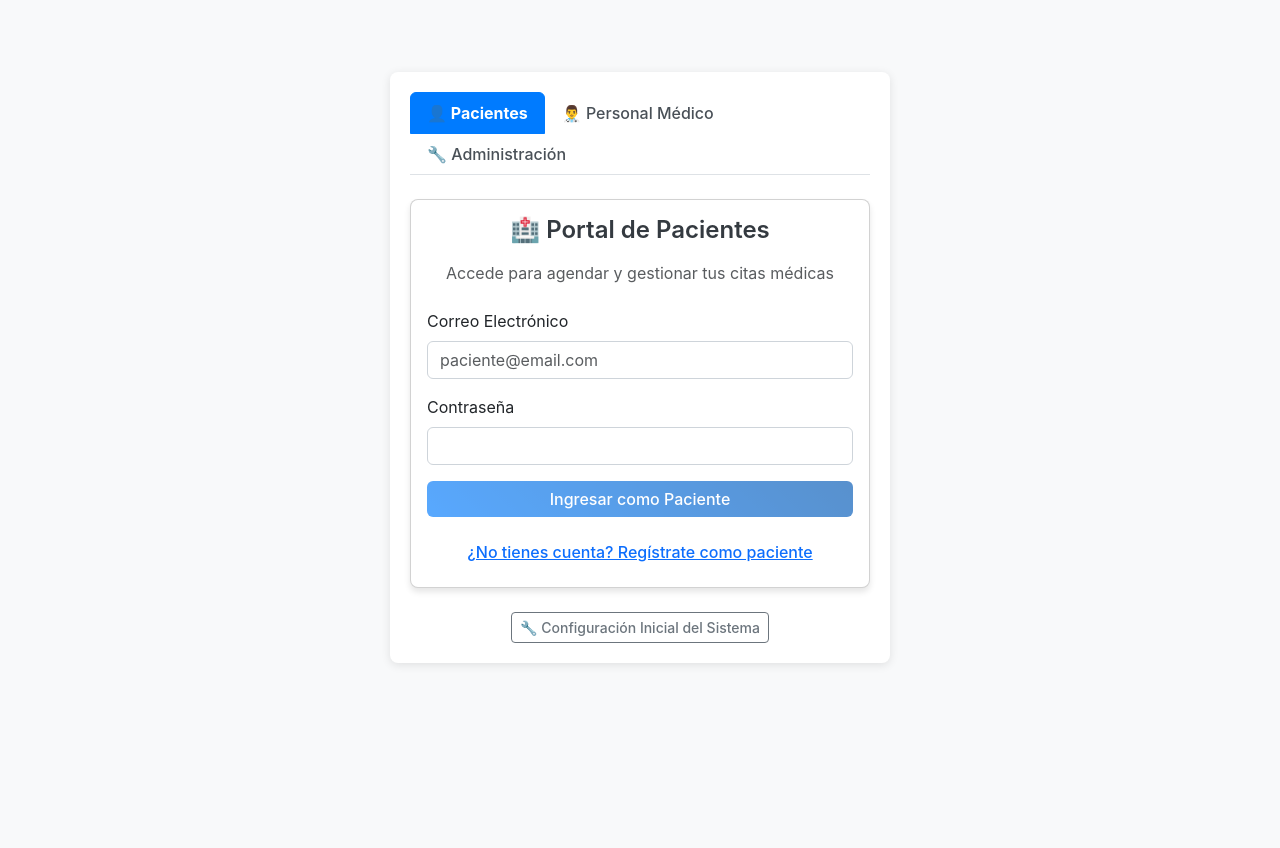
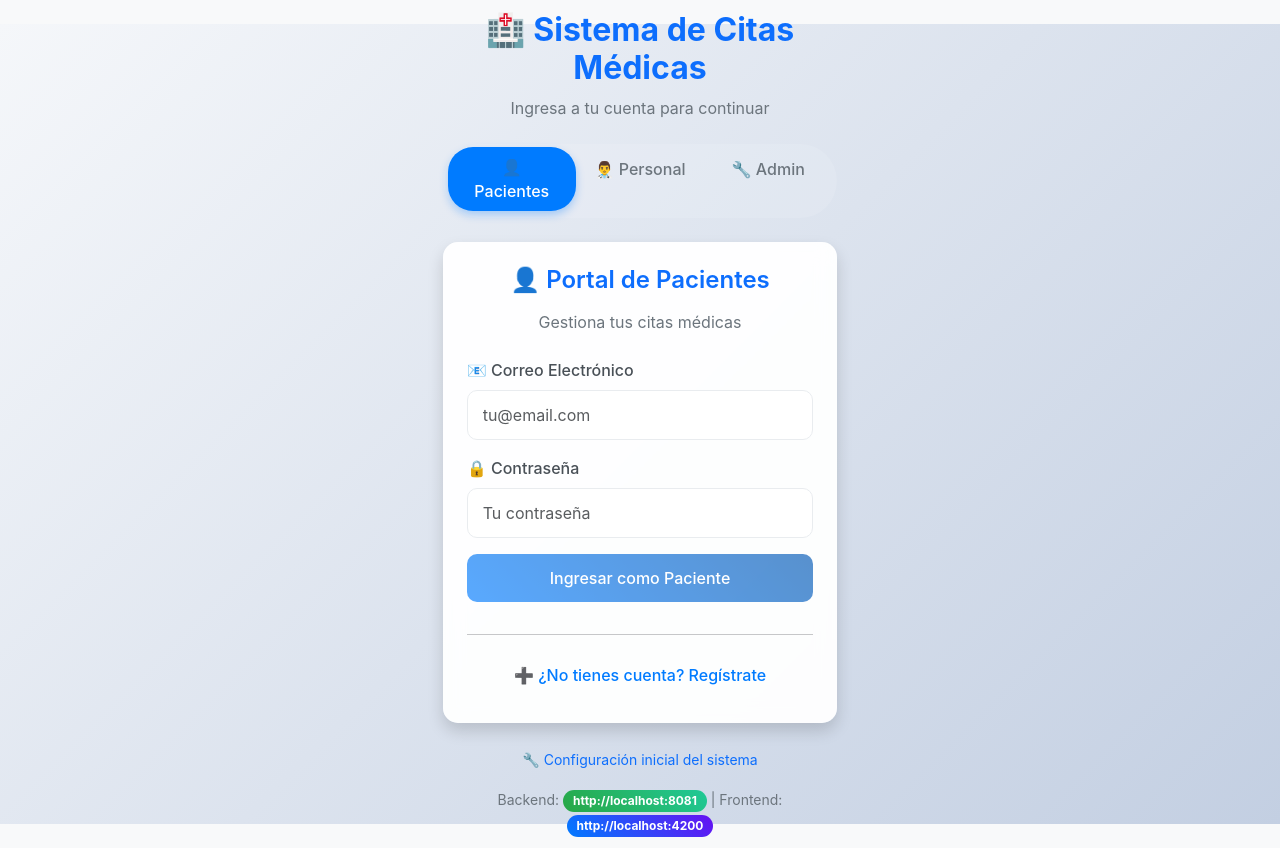
Before and after one commit to josue004ys/citas-medicas, an Angular app: page /login in a window 1280 px wide. Before the commit the page ends 800 px from the top, so only its background shows below. Built offline with nearby package versions, Linux system fonts and the light colour scheme.

Commit message:
Sistema completo funcional - Login profesional mejorado con tabs y validaciones

```diff
--- a/src/app/auth/login/login.component.html
+++ b/src/app/auth/login/login.component.html
@@ -1,7 +1,15 @@
-<div class="container mt-5" style="max-width: 500px;">
+<div class="container-fluid vh-100 d-flex align-items-center justify-content-center bg-light">
+  <div class="row w-100">
+    <div class="col-md-6 col-lg-4 mx-auto">
+
+      <!-- Header del sistema -->
+      <div class="text-center mb-4">
+        <h2 class="fw-bold text-primary">🏥 Sistema de Citas Médicas</h2>
+        <p class="text-muted">Ingresa a tu cuenta para continuar</p>
+      </div>
 
       <!-- Tabs para diferentes tipos de usuario -->
-  <ul class="nav nav-tabs mb-4" role="tablist">
+      <ul class="nav nav-pills nav-justified mb-4" role="tablist">
         <li class="nav-item" role="presentation">
           <button class="nav-link" [class.active]="tipoLogin === 'paciente'" type="button" role="tab"
             (click)="cambiarTipoLogin('paciente')">
@@ -11,166 +19,128 @@
         <li class="nav-item" role="presentation">
           <button class="nav-link" [class.active]="tipoLogin === 'personal'" type="button" role="tab"
             (click)="cambiarTipoLogin('personal')">
-        👨‍⚕️ Personal Médico
+            👨‍⚕️ Personal
           </button>
         </li>
         <li class="nav-item" role="presentation">
           <button class="nav-link" [class.active]="tipoLogin === 'admin'" type="button" role="tab"
             (click)="cambiarTipoLogin('admin')">
-        🔧 Administración
+            🔧 Admin
           </button>
         </li>
       </ul>
 
-  <div class="tab-content">
+      <!-- Contenido dinámico según tipo de login -->
+      <div class="card shadow">
+        <div class="card-body p-4">
 
           <!-- Login para Pacientes -->
-    <div class="tab-pane" [class.show]="tipoLogin === 'paciente'" [class.active]="tipoLogin === 'paciente'"
-      *ngIf="tipoLogin === 'paciente'">
-      <div class="card">
-        <div class="card-body">
-          <h4 class="card-title text-center mb-3">🏥 Portal de Pacientes</h4>
-          <p class="text-muted text-center mb-4">Accede para agendar y gestionar tus citas médicas</p>
+          <div *ngIf="tipoLogin === 'paciente'">
+            <h4 class="card-title text-center mb-3 text-primary">
+              👤 Portal de Pacientes
+            </h4>
+            <p class="text-muted text-center mb-4">Gestiona tus citas médicas</p>
+          </div>
 
+          <!-- Login para Personal Médico -->
+          <div *ngIf="tipoLogin === 'personal'">
+            <h4 class="card-title text-center mb-3 text-success">
+              👨‍⚕️ Portal Médico
+            </h4>
+            <p class="text-muted text-center mb-4">Acceso para personal sanitario</p>
+
+            <div class="alert alert-info alert-sm">
+              <small><strong>Nota:</strong> Para crear nuevos usuarios médicos, use el panel de administración.</small>
+            </div>
+          </div>
+
+          <!-- Login para Administradores -->
+          <div *ngIf="tipoLogin === 'admin'">
+            <h4 class="card-title text-center mb-3 text-warning">
+              🔧 Panel de Administración
+            </h4>
+            <p class="text-muted text-center mb-4">Gestión del sistema</p>
+
+            <div class="alert alert-warning alert-sm">
+              <h6>🔑 Credenciales por defecto:</h6>
+              <small>
+                <strong>Email:</strong> admin&#64;hospital.com<br>
+                <strong>Password:</strong> admin123
+              </small>
+              <hr class="my-2">
+              <small class="text-muted">⚠️ Cambie estas credenciales después del primer acceso</small>
+            </div>
+          </div>
+
+          <!-- Formulario de login -->
           <form [formGroup]="loginForm" (ngSubmit)="onSubmit()">
             <div class="mb-3">
-              <label for="correo" class="form-label">Correo Electrónico</label>
+              <label for="correo" class="form-label">
+                📧 Correo Electrónico
+              </label>
               <input formControlName="correo" type="email" id="correo" class="form-control"
-                placeholder="paciente&#64;email.com">
-              <div *ngIf="loginForm.get('correo')?.invalid && loginForm.get('correo')?.touched" class="text-danger">
-                Ingrese un correo válido
+                [class.is-invalid]="loginForm.get('correo')?.invalid && loginForm.get('correo')?.touched"
+                placeholder="tu&#64;email.com">
+              <div *ngIf="loginForm.get('correo')?.invalid && loginForm.get('correo')?.touched"
+                class="invalid-feedback">
+                <small>Ingrese un correo válido</small>
               </div>
             </div>
 
             <div class="mb-3">
-              <label for="password" class="form-label">Contraseña</label>
-              <input formControlName="password" type="password" id="password" class="form-control">
-              <div *ngIf="loginForm.get('password')?.invalid && loginForm.get('password')?.touched" class="text-danger">
-                Mínimo 4 caracteres
+              <label for="password" class="form-label">
+                🔒 Contraseña
+              </label>
+              <input formControlName="password" type="password" id="password" class="form-control"
+                [class.is-invalid]="loginForm.get('password')?.invalid && loginForm.get('password')?.touched"
+                placeholder="Tu contraseña">
+              <div *ngIf="loginForm.get('password')?.invalid && loginForm.get('password')?.touched"
+                class="invalid-feedback">
+                <small>Mínimo 4 caracteres</small>
               </div>
             </div>
 
-            <div *ngIf="error" class="alert alert-danger">{{ error }}</div>
+            <!-- Mostrar errores -->
+            <div *ngIf="error" class="alert alert-danger" role="alert">
+              ⚠️ {{ error }}
+            </div>
 
-            <button type="submit" class="btn btn-primary w-100 mb-3" [disabled]="loginForm.invalid || isLoading">
-              <span *ngIf="isLoading" class="spinner-border spinner-border-sm me-2"></span>
-              {{ isLoading ? 'Ingresando...' : 'Ingresar como Paciente' }}
+            <!-- Botón de login dinámico según tipo -->
+            <button type="submit" class="btn w-100 mb-3" [class]="getBtnClass()"
+              [disabled]="loginForm.invalid || isLoading">
+
+              <span *ngIf="isLoading" class="spinner-border spinner-border-sm me-2" role="status"></span>
+              {{ isLoading ? 'Ingresando...' : getBtnText() }}
             </button>
 
-            <div class="text-center">
+            <!-- Solo mostrar registro para pacientes -->
+            <div *ngIf="tipoLogin === 'paciente'" class="text-center">
+              <hr>
               <button type="button" class="btn btn-link" routerLink="/registro">
-                ¿No tienes cuenta? Regístrate como paciente
+                ➕ ¿No tienes cuenta? Regístrate
               </button>
             </div>
           </form>
         </div>
       </div>
-    </div>
 
-    <!-- Login para Personal Médico -->
-    <div class="tab-pane" [class.show]="tipoLogin === 'personal'" [class.active]="tipoLogin === 'personal'"
-      *ngIf="tipoLogin === 'personal'">
-      <div class="card">
-        <div class="card-body">
-          <h4 class="card-title text-center mb-3">👨‍⚕️ Portal Médico</h4>
-          <p class="text-muted text-center mb-4">Acceso para doctores, enfermeros y asistentes médicos</p>
-
-          <!-- Credenciales de ejemplo para doctores -->
-          <div class="alert alert-info">
-            <h6>🔑 Credenciales de prueba:</h6>
-            <small>
-              <strong>Para crear doctores:</strong> Use el panel de administración primero
+      <!-- Enlaces adicionales -->
+      <div class="text-center mt-4">
+        <small class="text-muted">
+          <a routerLink="/admin-setup" class="text-decoration-none">
+            🔧 Configuración inicial del sistema
+          </a>
         </small>
       </div>
 
-          <form [formGroup]="loginForm" (ngSubmit)="onSubmit()">
-            <div class="mb-3">
-              <label for="correo-medico" class="form-label">Correo Institucional</label>
-              <input formControlName="correo" type="email" id="correo-medico" class="form-control"
-                placeholder="doctor&#64;hospital.com">
-              <div *ngIf="loginForm.get('correo')?.invalid && loginForm.get('correo')?.touched" class="text-danger">
-                Ingrese un correo válido
-              </div>
+      <!-- Información de estado del servidor -->
+      <div class="text-center mt-3">
+        <small class="text-muted">
+          Backend: <span class="badge bg-success">http://localhost:8081</span>
+          | Frontend: <span class="badge bg-primary">http://localhost:4200</span>
+        </small>
       </div>
 
-            <div class="mb-3">
-              <label for="password-medico" class="form-label">Contraseña</label>
-              <input formControlName="password" type="password" id="password-medico" class="form-control">
-              <div *ngIf="loginForm.get('password')?.invalid && loginForm.get('password')?.touched" class="text-danger">
-                Mínimo 4 caracteres
-              </div>
-            </div>
-
-            <div *ngIf="error" class="alert alert-danger">{{ error }}</div>
-
-            <button type="submit" class="btn btn-success w-100" [disabled]="loginForm.invalid || isLoading">
-              <span *ngIf="isLoading" class="spinner-border spinner-border-sm me-2"></span>
-              {{ isLoading ? 'Ingresando...' : 'Acceder al Portal Médico' }}
-            </button>
-          </form>
     </div>
   </div>
 </div>
-
-    <!-- Login para Administradores -->
-    <div class="tab-pane" [class.show]="tipoLogin === 'admin'" [class.active]="tipoLogin === 'admin'"
-      *ngIf="tipoLogin === 'admin'">
-      <div class="card border-warning">
-        <div class="card-body">
-          <h4 class="card-title text-center mb-3">🔧 Panel de Administración</h4>
-          <p class="text-muted text-center mb-4">Acceso exclusivo para administradores del sistema</p>
-
-          <!-- Credenciales de administrador -->
-          <div class="alert alert-warning">
-            <h6>🔑 Credenciales de Administrador:</h6>
-            <div class="row">
-              <div class="col-12">
-                <strong>Email:</strong> admin&#64;hospital.com<br>
-                <strong>Password:</strong> admin123
-              </div>
-            </div>
-            <hr>
-            <small class="text-muted">
-              ⚠️ Cambie estas credenciales después del primer acceso
-            </small>
-          </div>
-
-          <form [formGroup]="loginForm" (ngSubmit)="onSubmit()">
-            <div class="mb-3">
-              <label for="correo-admin" class="form-label">Email de Administrador</label>
-              <input formControlName="correo" type="email" id="correo-admin" class="form-control"
-                placeholder="admin&#64;hospital.com">
-              <div *ngIf="loginForm.get('correo')?.invalid && loginForm.get('correo')?.touched" class="text-danger">
-                Ingrese un correo válido
-              </div>
-            </div>
-
-            <div class="mb-3">
-              <label for="password-admin" class="form-label">Contraseña de Administrador</label>
-              <input formControlName="password" type="password" id="password-admin" class="form-control"
-                placeholder="admin123">
-              <div *ngIf="loginForm.get('password')?.invalid && loginForm.get('password')?.touched" class="text-danger">
-                Mínimo 4 caracteres
-              </div>
-            </div>
-
-            <div *ngIf="error" class="alert alert-danger">{{ error }}</div>
-
-            <button type="submit" class="btn btn-warning w-100" [disabled]="loginForm.invalid || isLoading">
-              <span *ngIf="isLoading" class="spinner-border spinner-border-sm me-2"></span>
-              {{ isLoading ? 'Ingresando...' : 'Acceder como Administrador' }}
-            </button>
-          </form>
-        </div>
-      </div>
-    </div>
-  </div>
-
-  <!-- Botón para volver a configuración inicial si es necesario -->
-  <div class="text-center mt-4">
-    <a routerLink="/admin-setup" class="btn btn-outline-secondary btn-sm">
-      🔧 Configuración Inicial del Sistema
-    </a>
-  </div>
-
-</div>
--- a/src/app/auth/login/login.component.scss
+++ b/src/app/auth/login/login.component.scss
@@ -1,76 +1,215 @@
-.nav-tabs .nav-link {
-    color: #495057;
-    border: 1px solid transparent;
-    cursor: pointer;
+// Estilos para el sistema de login
+.container-fluid {
+    background: linear-gradient(135deg, #f5f7fa 0%, #c3cfe2 100%);
+    min-height: 100vh;
 }
 
-.nav-tabs .nav-link.active {
+// Estilos para las pestañas tipo pills
+.nav-pills {
+    background-color: rgba(255, 255, 255, 0.1);
+    border-radius: 50px;
+    padding: 5px;
+}
+
+.nav-pills .nav-link {
+    color: #6c757d;
+    border-radius: 25px;
+    transition: all 0.3s ease;
+    font-weight: 500;
+    border: none;
+    background: transparent;
+}
+
+.nav-pills .nav-link:hover:not(.active) {
+    background-color: rgba(255, 255, 255, 0.2);
+    color: #495057;
+    transform: translateY(-1px);
+}
+
+.nav-pills .nav-link.active {
     background-color: #007bff;
     color: white;
-    border-color: #007bff;
+    transform: translateY(-2px);
+    box-shadow: 0 4px 8px rgba(0, 123, 255, 0.3);
 }
 
-.nav-tabs .nav-link:hover:not(.active) {
-    background-color: #f8f9fa;
-    border-color: #dee2e6;
+// Estilos para las cards
+.card {
+    border-radius: 15px;
+    border: none;
+    background: rgba(255, 255, 255, 0.95);
+    backdrop-filter: blur(10px);
 }
 
-.card {
-    box-shadow: 0 4px 6px rgba(0, 0, 0, 0.1);
-    border-radius: 8px;
+.card.shadow {
+    box-shadow: 0 10px 30px rgba(0, 0, 0, 0.1);
 }
 
 .card-title {
-    color: #343a40;
     font-weight: 600;
+    font-size: 1.5rem;
+}
+
+// Estilos para los formularios
+.form-control {
+    border-radius: 10px;
+    border: 1px solid #e9ecef;
+    padding: 12px 15px;
+    transition: all 0.3s ease;
+}
+
+.form-control:focus {
+    border-color: #007bff;
+    box-shadow: 0 0 0 0.2rem rgba(0, 123, 255, 0.25);
+    transform: translateY(-1px);
+}
+
+.form-control.is-invalid {
+    border-color: #dc3545;
+}
+
+.form-label {
+    font-weight: 500;
+    color: #495057;
+    margin-bottom: 8px;
+}
+
+// Estilos para los botones
+.btn {
+    border-radius: 10px;
+    padding: 12px 20px;
+    font-weight: 500;
+    transition: all 0.3s ease;
+    border: none;
+}
+
+.btn:hover {
+    transform: translateY(-2px);
+    box-shadow: 0 4px 8px rgba(0, 0, 0, 0.2);
 }
 
 .btn-primary {
-    background-color: #007bff;
-    border-color: #007bff;
+    background: linear-gradient(45deg, #007bff, #0056b3);
 }
 
 .btn-success {
-    background-color: #28a745;
-    border-color: #28a745;
+    background: linear-gradient(45deg, #28a745, #1e7e34);
 }
 
 .btn-warning {
-    background-color: #ffc107;
-    border-color: #ffc107;
+    background: linear-gradient(45deg, #ffc107, #e0a800);
     color: #212529;
 }
 
+.btn-link {
+    color: #007bff;
+    text-decoration: none;
+}
+
+.btn-link:hover {
+    color: #0056b3;
+    text-decoration: underline;
+}
+
+// Estilos para las alertas
+.alert {
+    border-radius: 10px;
+    border: none;
+    font-size: 0.9rem;
+}
+
+.alert-sm {
+    padding: 10px 15px;
+    font-size: 0.85rem;
+}
+
 .alert-info {
-    background-color: #d1ecf1;
-    border-color: #bee5eb;
+    background: linear-gradient(45deg, #d1ecf1, #bee5eb);
     color: #0c5460;
 }
 
 .alert-warning {
-    background-color: #fff3cd;
-    border-color: #ffeaa7;
+    background: linear-gradient(45deg, #fff3cd, #ffeaa7);
     color: #856404;
 }
 
-.border-warning {
-    border-color: #ffc107 !important;
+.alert-danger {
+    background: linear-gradient(45deg, #f8d7da, #f5c6cb);
+    color: #721c24;
 }
 
-.container {
-    padding: 20px;
+// Estilos para los badges
+.badge {
+    border-radius: 15px;
+    font-size: 0.75rem;
+    padding: 5px 10px;
 }
 
-.form-control:focus {
-    border-color: #80bdff;
-    box-shadow: 0 0 0 0.2rem rgba(0, 123, 255, 0.25);
+.bg-success {
+    background: linear-gradient(45deg, #28a745, #20c997) !important;
 }
 
+.bg-primary {
+    background: linear-gradient(45deg, #007bff, #6610f2) !important;
+}
+
+// Animaciones
+@keyframes fadeIn {
+    from {
+        opacity: 0;
+        transform: translateY(20px);
+    }
+
+    to {
+        opacity: 1;
+        transform: translateY(0);
+    }
+}
+
+.card {
+    animation: fadeIn 0.6s ease-out;
+}
+
+// Spinner personalizado
 .spinner-border-sm {
     width: 1rem;
     height: 1rem;
+    border-width: 0.15em;
 }
 
-.tab-content {
-    margin-top: 20px;
+// Responsive design
+@media (max-width: 768px) {
+    .container-fluid {
+        padding: 15px;
+    }
+
+    .card-body {
+        padding: 20px !important;
+    }
+
+    .nav-pills {
+        margin-bottom: 20px;
+    }
+
+    .nav-pills .nav-link {
+        padding: 8px 12px;
+        font-size: 0.9rem;
+    }
 }
+
+// Estilos adicionales para mejorar la usabilidad
+.text-muted {
+    color: #6c757d !important;
+}
+
+.fw-bold {
+    font-weight: 700 !important;
+}
+
+.text-decoration-none {
+    text-decoration: none !important;
+}
+
+.text-decoration-none:hover {
+    text-decoration: underline !important;
+}
--- a/src/app/auth/login/login.component.ts
+++ b/src/app/auth/login/login.component.ts
@@ -36,6 +36,7 @@ export class LoginComponent {
     this.auth.login(correo, password).subscribe({
       next: (res: any) => {
         console.log('✅ Respuesta del servidor:', res);
+        this.isLoading = false;
 
         // Verificar que la respuesta tenga la estructura esperada
         if (res && res.correo) {
@@ -57,23 +58,20 @@ export class LoginComponent {
           console.error('❌ Respuesta del servidor no válida:', res);
           this.error = 'Error en la respuesta del servidor';
         }
-
-        this.isLoading = false;
       },
       error: (error) => {
         console.error('❌ Error en login:', error);
+        this.isLoading = false;
 
         if (error.status === 401) {
           this.error = 'Credenciales incorrectas. Verifica tu email y contraseña.';
         } else if (error.status === 404) {
           this.error = 'Usuario no encontrado. Verifica tu email.';
         } else if (error.status === 0) {
-          this.error = 'No se puede conectar al servidor. Verifica que el backend esté corriendo.';
+          this.error = 'No se puede conectar al servidor. Verifica que el backend esté corriendo en http://localhost:8081';
         } else {
-          this.error = error.error?.mensaje || 'Error al iniciar sesión. Intenta nuevamente.';
+          this.error = error.error?.mensaje || error.error || 'Error al iniciar sesión. Intenta nuevamente.';
         }
-
-        this.isLoading = false;
       }
     });
   }
@@ -131,4 +129,29 @@ export class LoginComponent {
       this.llenarCredencialesAdmin();
     }
   }
+
+  // Métodos para el diseño dinámico del botón
+  getBtnClass(): string {
+    switch (this.tipoLogin) {
+      case 'admin':
+        return 'btn-warning';
+      case 'personal':
+        return 'btn-success';
+      case 'paciente':
+      default:
+        return 'btn-primary';
+    }
+  }
+
+  getBtnText(): string {
+    switch (this.tipoLogin) {
+      case 'admin':
+        return 'Acceder como Administrador';
+      case 'personal':
+        return 'Acceder al Portal Médico';
+      case 'paciente':
+      default:
+        return 'Ingresar como Paciente';
+    }
+  }
 }
```
Lines whose indentation alone changed are shown as unchanged.
